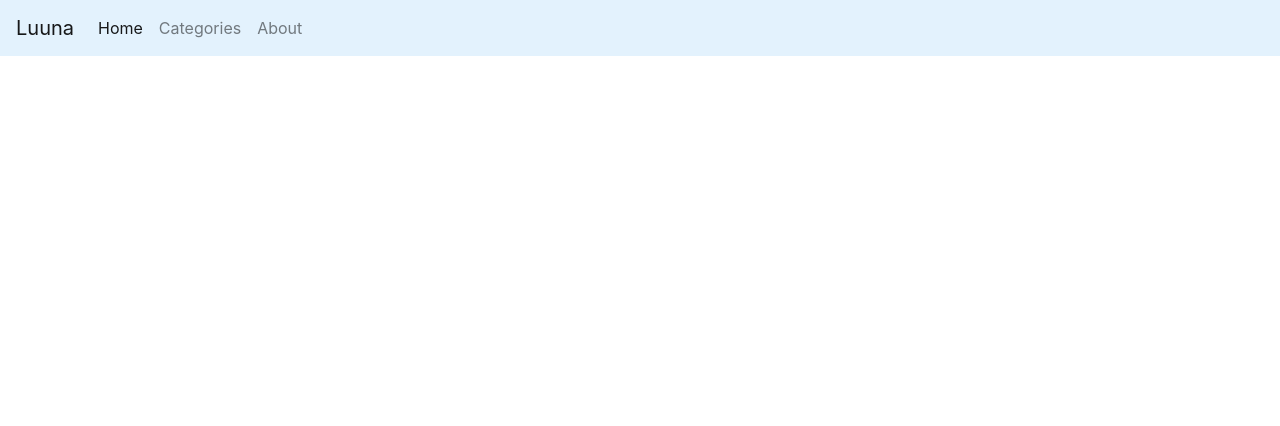
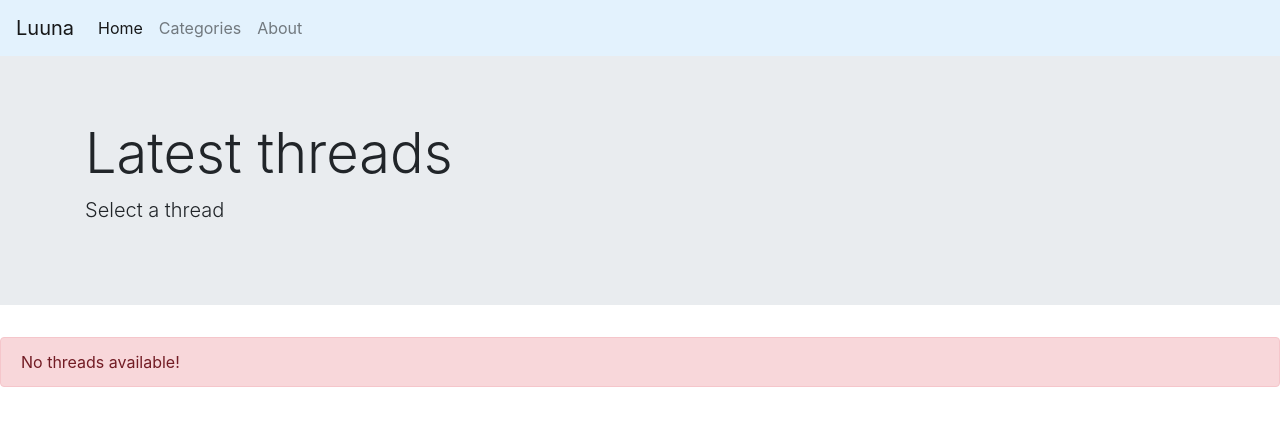
Before and after one commit to DanielFL0/LuunaBoard, a Flask app: page / in a window 1280 px wide. Shown: the top 426 px of the page. Run offline with Flask 2, Linux system fonts and the light colour scheme.

Commit message:
Modify index.html

```diff
--- a/LuunaBoard/templates/index.html
+++ b/LuunaBoard/templates/index.html
@@ -34,5 +34,23 @@
         </div>
       </nav>
       <!--Rest of code below here-->
+      <div class="jumbotron jumbotron-fluid">
+        <div class="container">
+          <h1 class="display-4">Latest threads</h1>
+          <p class="lead">Select a thread</p>
+        </div>
+      </div>
+      <!--Template-->
+      <div class="list-group">
+        {% if threads %}
+          {% for thread in threads%}
+            <a href="{{ url_for('thread', category=thread.category_id, thread_id=thread.id) }}" class="list-group-item list-group-item-action">{{ thread.title }}
+            <span class="badge badge-primary badge-pill">{{ thread.replies }}</span></a>
+          {% endfor %}
+        {% else %}
+          <div class="alert alert-danger" role="alert">
+            No threads available!
+          </div>
+        {% endif %}
   </body>
 </html>
```
